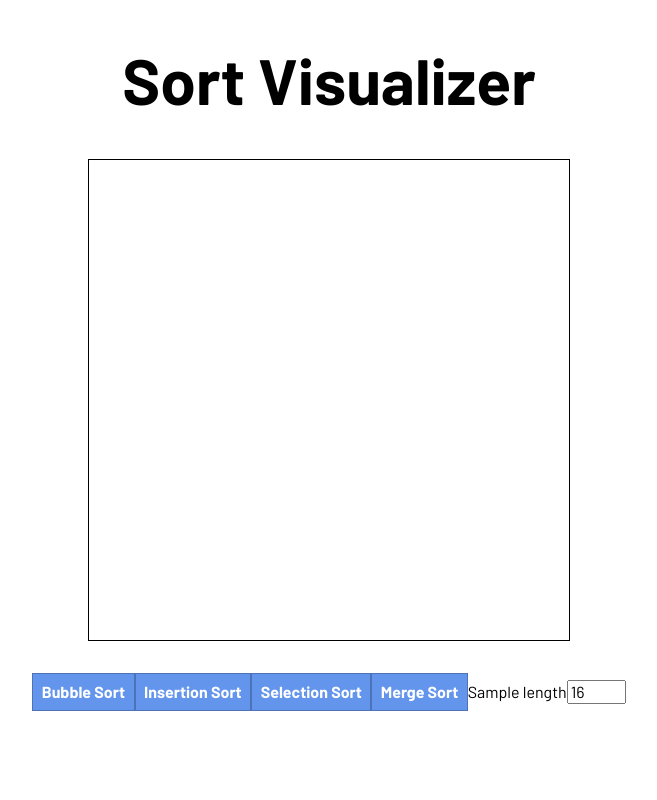
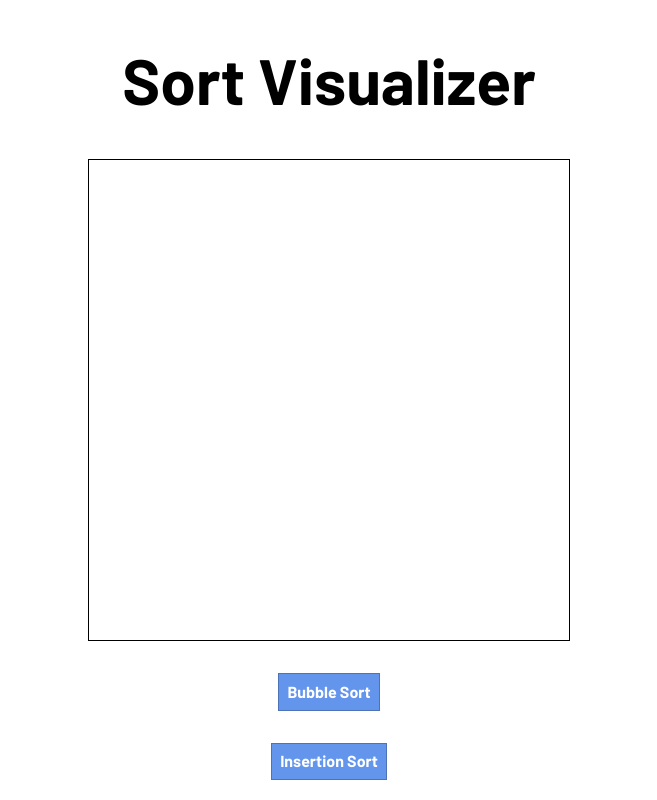
Before and after one commit to pontakornth/sort-visualizer-preact, a Preact app: page / in a window 1280 px wide. Shown: the top 800 px of the page, without its empty margins (311-968 px from the left). Built offline with nearby package versions, Linux system fonts and the light colour scheme.

Commit message:
styling: make button stack

```diff
--- a/src/index.css
+++ b/src/index.css
@@ -32,8 +32,15 @@ button {
   color: #fff;
   font-weight: bold;
   cursor: pointer;
+  min-width: 20%;
 }
 
 button:hover {
   background-color: #1f66e5;
 }
+
+.stack {
+  display: flex;
+  flex-flow: inherit;
+  align-items: center;
+}
```
